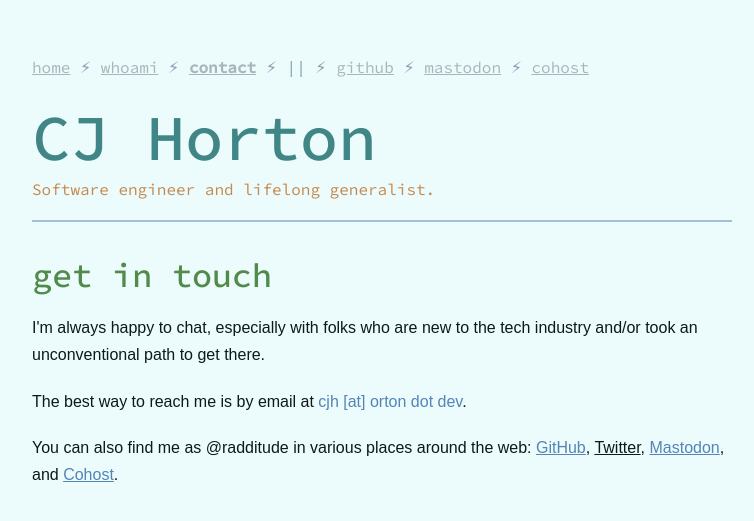
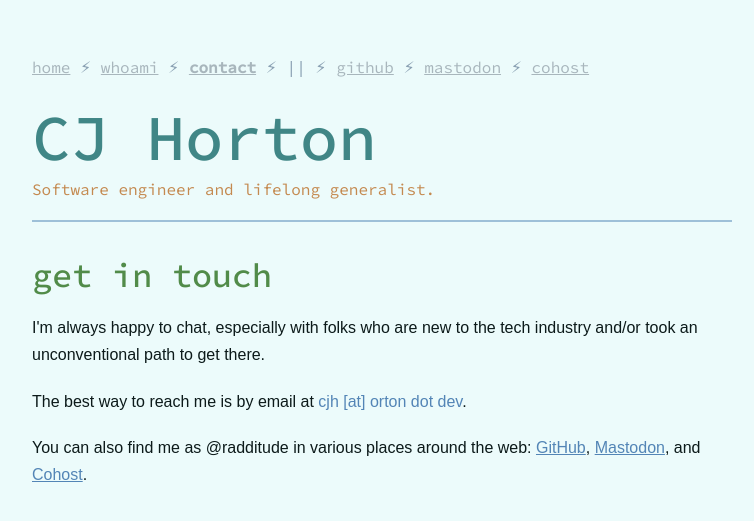
Before and after one commit to radditude/radditude.github.io, a Jekyll site: the page built from contact.html, in a window 1280 px wide. Shown: the top 521 px of the page, without its empty margins (258-1012 px from the left). Built offline with Jekyll 4.4.1, drawn with Linux system fonts in a browser that asks for light colours; some web fonts are replaced.

Commit message:
Remove more Twitter

```diff
--- a/contact.html
+++ b/contact.html
@@ -18,10 +18,9 @@ title: 'Contact'
 
   <p>The best way to reach me is by email at <a id="email-clipper">{{ site.author.display_email }}</a>. <span id="clipper-confirm">Copied to your clipboard!</span></p>
 
-  {% assign twitter = site.author.social | where:"title","twitter" %}
   {% assign github = site.author.social | where:"title","github" %}
   {% assign mastodon = site.author.social | where:"title","mastodon" %}
   {% assign cohost = site.author.social | where:"title","cohost" %}
 
-  <p>You can also find me as @radditude in various places around the web: <a href="{{ github.first.url }}">GitHub</a>, <a href="{{ twitter.first.url }}">Twitter</a>, <a rel="me" href="{{ mastodon.first.url }}">Mastodon</a>, and <a href="{{ cohost.first.url }}">Cohost</a>.</p>
+  <p>You can also find me as @radditude in various places around the web: <a href="{{ github.first.url }}">GitHub</a>, <a rel="me" href="{{ mastodon.first.url }}">Mastodon</a>, and <a href="{{ cohost.first.url }}">Cohost</a>.</p>
 </div>
```
